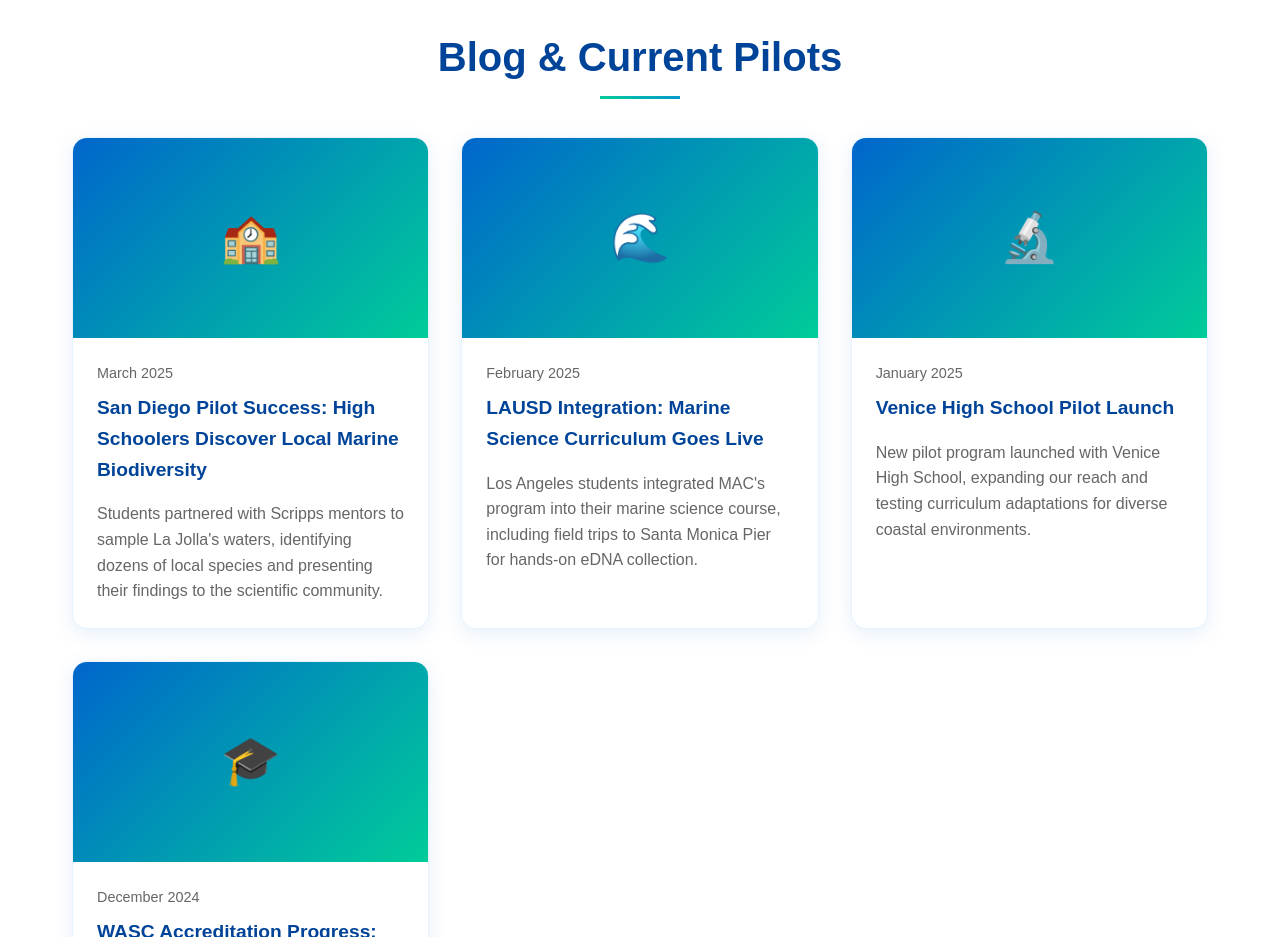
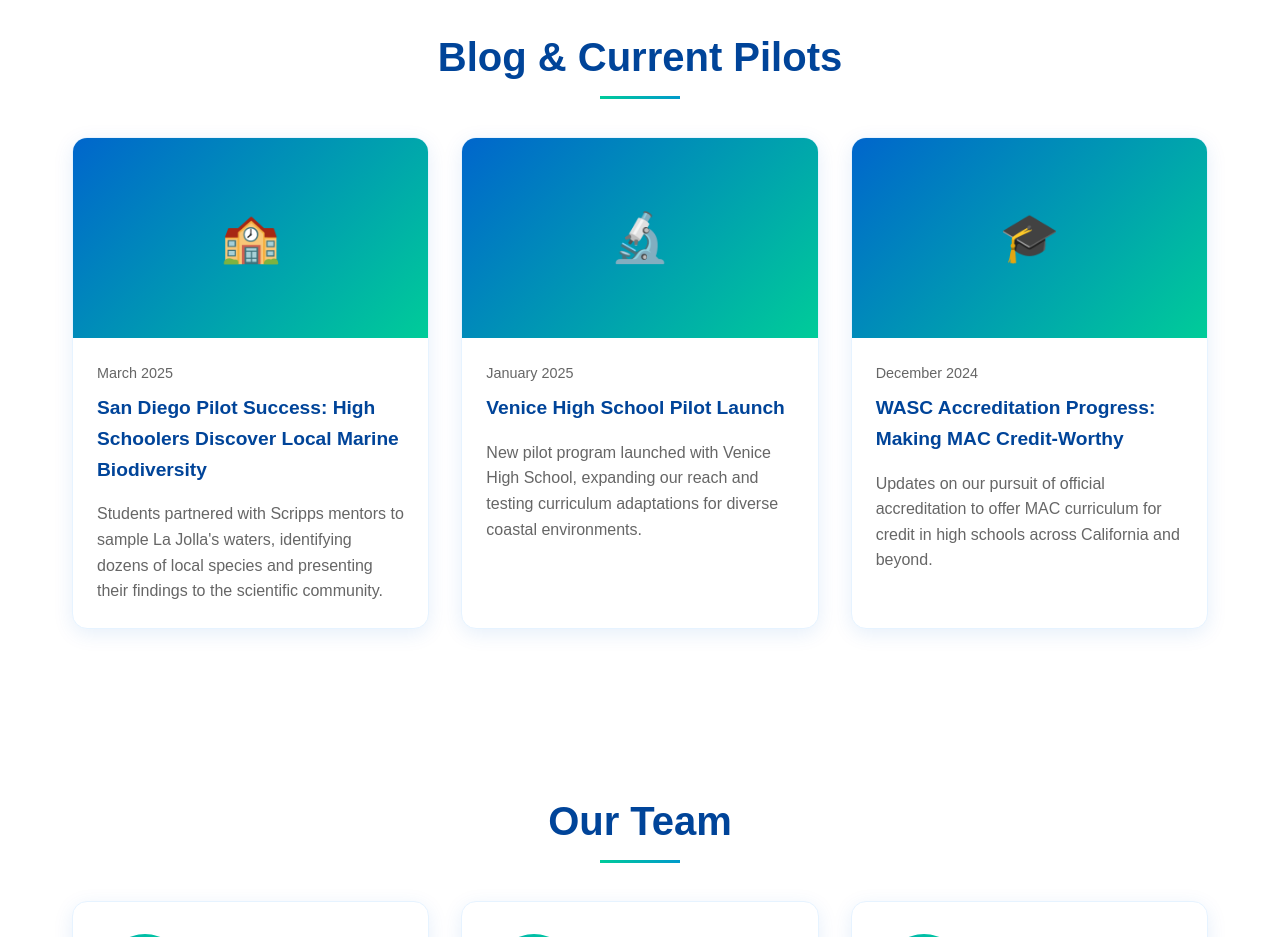
Before and after one commit to simonaaw/Marine-Commons-Institute, a plain HTML site: page index.html in a window 1280 px wide. Shown: the part 5900-6837 px from the top of the page. Drawn offline with Linux system fonts and the light colour scheme.

Commit message:
Update index.html

```diff
--- a/index.html
+++ b/index.html
@@ -1318,15 +1318,6 @@
             </article>
 
             <article class="blog-post">
-                <div class="blog-image">🌊</div>
-                <div class="blog-content">
-                    <div class="blog-date">February 2025</div>
-                    <h3 class="blog-title">LAUSD Integration: Marine Science Curriculum Goes Live</h3>
-                    <p class="blog-excerpt">Los Angeles students integrated MAC's program into their marine science course, including field trips to Santa Monica Pier for hands-on eDNA collection.</p>
-                </div>
-            </article>
-
-            <article class="blog-post">
                 <div class="blog-image">🔬</div>
                 <div class="blog-content">
                     <div class="blog-date">January 2025</div>
```
